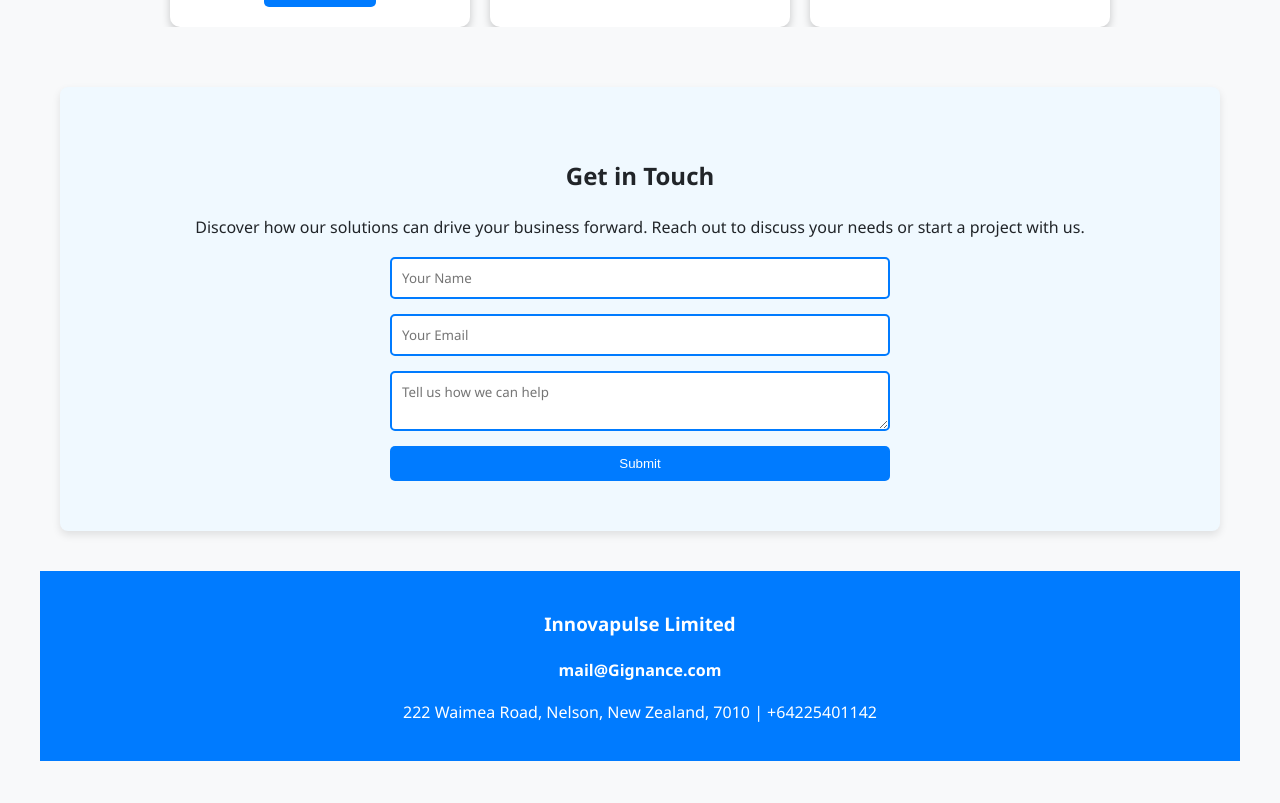
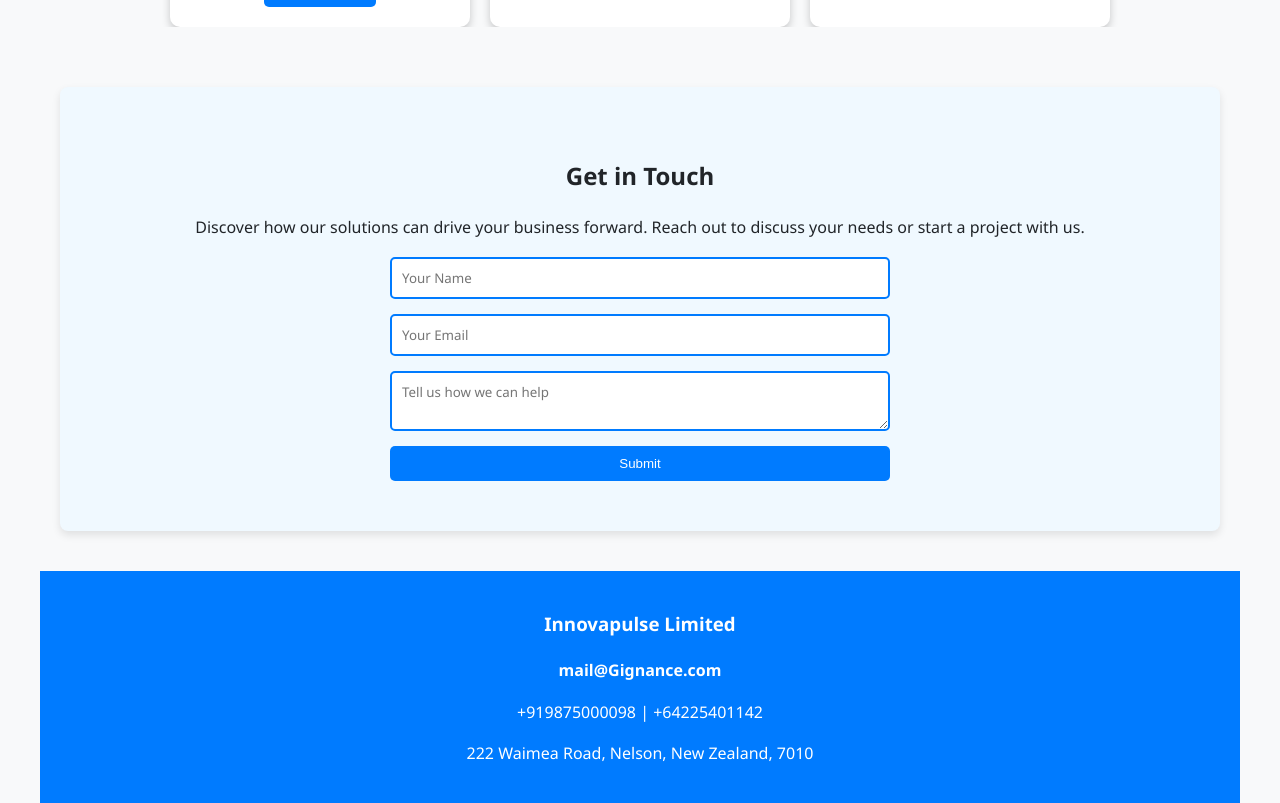
Before and after one commit to avisaharan11/Innovapulse, a React (Create React App) app: page / in a window 1280 px wide. Shown: the part 1736-2539 px from the top of the page. Before the commit the page ends 2497 px from the top, so only its background shows below. Built offline with nearby package versions, Linux system fonts and the light colour scheme.

Commit message:
added ph num

```diff
--- a/src/App.js
+++ b/src/App.js
@@ -175,7 +175,8 @@ function App() {
       <footer>
         <h3>Innovapulse Limited</h3>
         <p><b>mail@Gignance.com</b></p>
-        <p>222 Waimea Road, Nelson, New Zealand, 7010 | +64225401142</p>
+        <p>+919875000098 | +64225401142</p>
+        <p>222 Waimea Road, Nelson, New Zealand, 7010</p>
       </footer>
     </div>
   );
```
